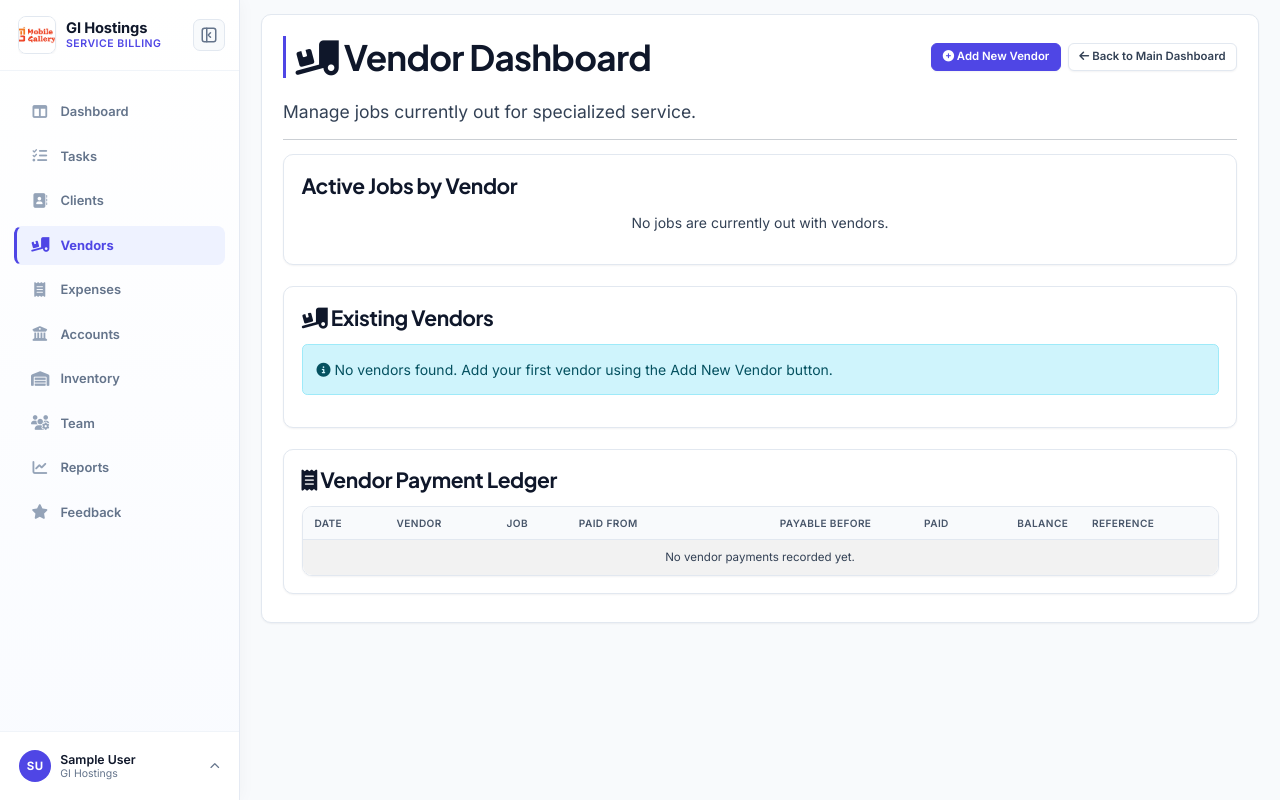
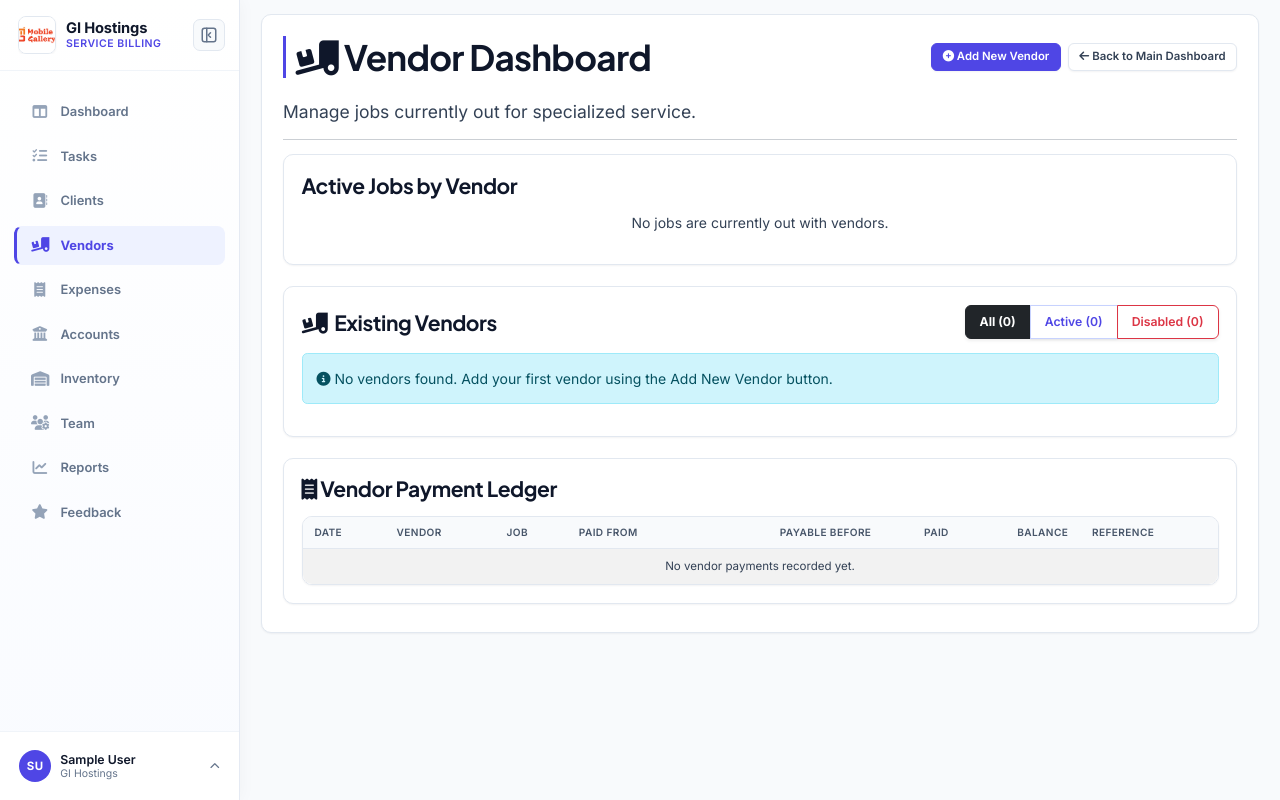
Before and after one commit to anasrawuthar-bit/botgi-project, a Django app: page /staff/vendors/ in a window 1280 px wide. Run offline with Django 4.2, Linux system fonts and the light colour scheme; the visitor is signed in with stand-in values (Sample User, id 1); data comes from the database, SQL or seed files in the repository; data that the repository does not hold is empty; parts of the project's set-up code (start-up, migrations or seed data) failed here and were passed over; some libraries are stand-ins or nearby versions.

Commit message:
Replace vendor delete with disable/enable option inside edit modal

```diff
--- a/job_tickets/forms.py
+++ b/job_tickets/forms.py
@@ -140,7 +140,7 @@ class DiscountForm(forms.Form):
 
 class AssignVendorForm(forms.Form):
     vendor = forms.ModelChoiceField(
-        queryset=Vendor.objects.all(),
+        queryset=Vendor.objects.filter(is_active=True),
         label="Assign to Vendor",
         empty_label="-- Select a Vendor --"
     )
@@ -150,7 +150,7 @@ class AssignVendorForm(forms.Form):
     def __init__(self, *args, **kwargs):
         workspace = kwargs.pop('workspace', None)
         super().__init__(*args, **kwargs)
-        queryset = Vendor.objects.all()
+        queryset = Vendor.objects.filter(is_active=True)
         if workspace:
             queryset = queryset.filter(Q(workspace=workspace) | Q(workspace__isnull=True))
         self.fields['vendor'].queryset = queryset.order_by('company_name')
--- a/job_tickets/models.py
+++ b/job_tickets/models.py
@@ -1788,6 +1788,7 @@ class Vendor(models.Model):
     email = models.EmailField(blank=True)
     address = models.TextField(blank=True)
     specialties = models.TextField(blank=True, help_text="Notes on what this vendor specializes in, e.g., 'Motherboard chip-level repair', 'Data recovery'.")
+    is_active = models.BooleanField(default=True, db_index=True, help_text="Whether this vendor is active and available for new jobs.")
     created_at = models.DateTimeField(auto_now_add=True)
 
     class Meta:
--- a/job_tickets/templates/job_tickets/vendor_dashboard.html
+++ b/job_tickets/templates/job_tickets/vendor_dashboard.html
@@ -127,10 +127,23 @@
     </div>
 
     <div class="card-box mb-2 mt-4">
-        <h4 class="mb-3"><i class="fas fa-truck-loading"></i> Existing Vendors</h4>
+        <div class="d-flex justify-content-between align-items-center mb-3 flex-wrap gap-2">
+            <h4 class="mb-0"><i class="fas fa-truck-loading me-1"></i> Existing Vendors</h4>
+            <div class="btn-group btn-group-sm shadow-sm" role="group" aria-label="Vendor status filter">
+                <a href="?status=all" class="btn {% if status_filter == 'all' %}btn-dark fw-bold{% else %}btn-outline-secondary{% endif %}">
+                    All ({{ total_vendors_count }})
+                </a>
+                <a href="?status=active" class="btn {% if status_filter == 'active' %}btn-primary fw-bold{% else %}btn-outline-primary{% endif %}">
+                    Active ({{ active_vendors_count }})
+                </a>
+                <a href="?status=disabled" class="btn {% if status_filter == 'disabled' %}btn-danger fw-bold{% else %}btn-outline-danger{% endif %}">
+                    Disabled ({{ disabled_vendors_count }})
+                </a>
+            </div>
+        </div>
         {% if vendors %}
         <div class="table-responsive">
-            <table class="table table-striped table-hover">
+            <table class="table table-striped table-hover align-middle">
                 <thead>
                     <tr>
                         <th>Company Name</th>
@@ -146,13 +159,18 @@
                 </thead>
                 <tbody>
                     {% for vendor in vendors %}
-                    <tr>
-                        <td><strong>{{ vendor.company_name }}</strong></td>
+                    <tr class="{% if not vendor.is_active %}opacity-75 bg-light{% endif %}">
+                        <td>
+                            <strong>{{ vendor.company_name }}</strong>
+                            {% if not vendor.is_active %}
+                                <span class="badge bg-secondary ms-1 small"><i class="fas fa-ban me-1"></i>Disabled</span>
+                            {% endif %}
+                        </td>
                         <td>{{ vendor.name|default:"-" }}</td>
                         <td>{{ vendor.phone|default:"-" }}</td>
                         <td>{{ vendor.email|default:"-" }}</td>
                         <td>
-                            <span class="badge bg-primary">{{ vendor.active_jobs_count }} Active</span>
+                            <span class="badge {% if vendor.active_jobs_count > 0 %}bg-primary{% else %}bg-secondary{% endif %}">{{ vendor.active_jobs_count }} Active</span>
                         </td>
                         <td class="text-end">&#8377;{{ vendor.total_payable|floatformat:2 }}</td>
                         <td class="text-end text-primary">&#8377;{{ vendor.total_paid|floatformat:2 }}</td>
@@ -170,21 +188,47 @@
                                 <button type="button" class="btn btn-sm btn-outline-warning" data-bs-toggle="modal" data-bs-target="#editVendorModal{{ vendor.id }}">
                                     <i class="fas fa-edit"></i> Edit
                                 </button>
-                                <button type="button" class="btn btn-sm btn-outline-danger" onclick="deleteVendor({{ vendor.id }}, '{{ vendor.company_name|escapejs }}')">
-                                    <i class="fas fa-trash"></i> Delete
-                                </button>
                             </div>
 
                             <div class="modal fade" id="editVendorModal{{ vendor.id }}" tabindex="-1" aria-labelledby="editVendorModalLabel{{ vendor.id }}" aria-hidden="true">
                                 <div class="modal-dialog">
-                                    <div class="modal-content">
+                                    <div class="modal-content shadow border-0">
                                         <div class="modal-header">
-                                            <h5 class="modal-title" id="editVendorModalLabel{{ vendor.id }}">Edit Vendor: {{ vendor.company_name }}</h5>
+                                            <h5 class="modal-title fw-bold" id="editVendorModalLabel{{ vendor.id }}">
+                                                <i class="fas fa-edit me-1 text-warning"></i>Edit Vendor: {{ vendor.company_name }}
+                                            </h5>
                                             <button type="button" class="btn-close" data-bs-dismiss="modal" aria-label="Close"></button>
                                         </div>
                                         <form method="post" action="{% url 'edit_vendor' vendor.id %}">
                                             {% csrf_token %}
                                             <div class="modal-body">
+                                                <!-- Vendor Status & Disable Option inside Edit -->
+                                                <div class="p-3 mb-3 rounded-3 border {% if vendor.is_active %}bg-light border-secondary-subtle{% else %}bg-danger bg-opacity-10 border-danger border-opacity-25{% endif %} d-flex justify-content-between align-items-center">
+                                                    <div>
+                                                        <div class="fw-semibold small text-dark mb-0">Vendor Status</div>
+                                                        <div class="small">
+                                                            {% if vendor.is_active %}
+                                                                <span class="badge bg-success"><i class="fas fa-check-circle me-1"></i>Active</span>
+                                                                <span class="text-muted ms-1">Available for job outsourcing</span>
+                                                            {% else %}
+                                                                <span class="badge bg-secondary"><i class="fas fa-ban me-1"></i>Disabled</span>
+                                                                <span class="text-danger ms-1">Hidden from new job assignments</span>
+                                                            {% endif %}
+                                                        </div>
+                                                    </div>
+                                                    <div>
+                                                        {% if vendor.is_active %}
+                                                            <button type="button" class="btn btn-outline-danger btn-sm" onclick="toggleVendorStatus({{ vendor.id }}, '{{ vendor.company_name|escapejs }}', false, {{ vendor.active_jobs_count }})">
+                                                                <i class="fas fa-ban me-1"></i>Disable Vendor
+                                                            </button>
+                                                        {% else %}
+                                                            <button type="button" class="btn btn-outline-success btn-sm" onclick="toggleVendorStatus({{ vendor.id }}, '{{ vendor.company_name|escapejs }}', true, 0)">
+                                                                <i class="fas fa-check-circle me-1"></i>Enable Vendor
+                                                            </button>
+                                                        {% endif %}
+                                                    </div>
+                                                </div>
+
                                                 <div class="mb-3">
                                                     <label for="company_name_{{ vendor.id }}" class="form-label">Company Name *</label>
                                                     <input type="text" class="form-control" id="company_name_{{ vendor.id }}" name="company_name" value="{{ vendor.company_name }}" required>
@@ -210,11 +254,24 @@
                                                     <textarea class="form-control" id="specialties_{{ vendor.id }}" name="specialties" rows="2">{{ vendor.specialties }}</textarea>
                                                 </div>
                                             </div>
-                                            <div class="modal-footer">
-                                                <button type="button" class="btn btn-secondary" data-bs-dismiss="modal">Cancel</button>
-                                                <button type="submit" class="btn btn-warning">
-                                                    <i class="fas fa-save"></i> Save Changes
-                                                </button>
+                                            <div class="modal-footer d-flex justify-content-between">
+                                                <div>
+                                                    {% if vendor.is_active %}
+                                                        <button type="button" class="btn btn-outline-danger btn-sm" onclick="toggleVendorStatus({{ vendor.id }}, '{{ vendor.company_name|escapejs }}', false, {{ vendor.active_jobs_count }})">
+                                                            <i class="fas fa-ban me-1"></i>Disable Vendor
+                                                        </button>
+                                                    {% else %}
+                                                        <button type="button" class="btn btn-outline-success btn-sm" onclick="toggleVendorStatus({{ vendor.id }}, '{{ vendor.company_name|escapejs }}', true, 0)">
+                                                            <i class="fas fa-check-circle me-1"></i>Enable Vendor
+                                                        </button>
+                                                    {% endif %}
+                                                </div>
+                                                <div class="d-flex gap-2">
+                                                    <button type="button" class="btn btn-secondary btn-sm" data-bs-dismiss="modal">Cancel</button>
+                                                    <button type="submit" class="btn btn-warning btn-sm fw-semibold">
+                                                        <i class="fas fa-save me-1"></i>Save Changes
+                                                    </button>
+                                                </div>
                                             </div>
                                         </form>
                                     </div>
@@ -446,14 +503,24 @@ document.addEventListener('DOMContentLoaded', function () {
     });
 });
 
-function deleteVendor(vendorId, vendorName) {
-    if (!confirm(`Are you sure you want to delete vendor "${vendorName}"?\n\nThis action cannot be undone.`)) {
+function toggleVendorStatus(vendorId, vendorName, willEnable, activeJobsCount) {
+    if (!willEnable && activeJobsCount > 0) {
+        alert(`Cannot disable vendor "${vendorName}" because they currently have ${activeJobsCount} active job(s) with them.\n\nPlease mark those jobs as returned first.`);
+        return;
+    }
+
+    const actionText = willEnable ? 'enable' : 'disable';
+    const explanation = willEnable
+        ? `This will re-activate "${vendorName}" so they can be assigned to new jobs.`
+        : `This will hide "${vendorName}" from new job assignments while safely preserving all historical jobs, payment transactions, and ledger records.`;
+
+    if (!confirm(`Are you sure you want to ${actionText} vendor "${vendorName}"?\n\n${explanation}`)) {
         return;
     }
 
     const form = document.createElement('form');
     form.method = 'POST';
-    form.action = '{% url "delete_vendor" 0 %}'.replace('/0/', '/' + vendorId + '/');
+    form.action = '{% url "toggle_vendor_status" 0 %}'.replace('/0/', '/' + vendorId + '/');
 
     const csrfToken = document.querySelector('[name=csrfmiddlewaretoken]');
     if (csrfToken) {
--- a/job_tickets/urls.py
+++ b/job_tickets/urls.py
@@ -49,6 +49,7 @@ urlpatterns = [
     path('staff/inventory/track-serial/', views.inventory_track_serial, name='inventory_track_serial'),
     path('staff/vendors/', views.vendor_dashboard, name='vendor_dashboard'),
     path('staff/vendors/<int:vendor_id>/edit/', views.edit_vendor, name='edit_vendor'),
+    path('staff/vendors/<int:vendor_id>/toggle-status/', views.toggle_vendor_status, name='toggle_vendor_status'),
     path('staff/vendors/<int:vendor_id>/delete/', views.delete_vendor, name='delete_vendor'),
     path('staff/vendors/<int:vendor_id>/payment/', views.record_vendor_payment, name='record_vendor_payment'),
     path('job-created/<str:job_code>/', views.job_creation_success, name='job_creation_success'),
--- a/job_tickets/views/vendor_views.py
+++ b/job_tickets/views/vendor_views.py
@@ -530,13 +530,29 @@ def vendor_dashboard(request):
     else:
         vendor_form = VendorForm() # For GET request or error display
 
+    status_filter = (request.GET.get('status') or 'all').strip().lower()
+    if status_filter not in {'active', 'disabled', 'all'}:
+        status_filter = 'all'
+
     # Get all vendors and annotate them with the count of jobs currently with them
     active_jobs_filter = Q(services__status='Sent to Vendor')
     if current_workspace:
         active_jobs_filter &= Q(services__job_ticket__workspace=current_workspace)
-    vendors = list(scope_to_workspace(Vendor.objects, current_workspace).annotate(
+
+    base_vendors_qs = scope_to_workspace(Vendor.objects, current_workspace).annotate(
         active_jobs_count=Count('services', filter=active_jobs_filter)
-    ).order_by('company_name'))
+    ).order_by('-is_active', 'company_name')
+
+    total_vendors_count = base_vendors_qs.count()
+    active_vendors_count = base_vendors_qs.filter(is_active=True).count()
+    disabled_vendors_count = base_vendors_qs.filter(is_active=False).count()
+
+    if status_filter == 'active':
+        vendors = list(base_vendors_qs.filter(is_active=True))
+    elif status_filter == 'disabled':
+        vendors = list(base_vendors_qs.filter(is_active=False))
+    else:
+        vendors = list(base_vendors_qs)
 
     vendor_by_id = {vendor.id: vendor for vendor in vendors}
     for vendor in vendors:
@@ -630,6 +646,10 @@ def vendor_dashboard(request):
         'today_date': timezone.localdate().strftime('%Y-%m-%d'),
         'vendor_payment_method_choices': VendorPayment.METHOD_CHOICES,
         'financial_accounts': financial_accounts,
+        'status_filter': status_filter,
+        'total_vendors_count': total_vendors_count,
+        'active_vendors_count': active_vendors_count,
+        'disabled_vendors_count': disabled_vendors_count,
     }
     return render(request, 'job_tickets/vendor_dashboard.html', context)
 
@@ -650,6 +670,8 @@ def edit_vendor(request, vendor_id):
     vendor.email = request.POST.get('email', vendor.email)
     vendor.address = request.POST.get('address', vendor.address)
     vendor.specialties = request.POST.get('specialties', vendor.specialties)
+    if 'is_active' in request.POST:
+        vendor.is_active = request.POST.get('is_active') in ['true', 'True', '1', 'on']
 
     try:
         vendor.save()
@@ -661,30 +683,42 @@ def edit_vendor(request, vendor_id):
 
 @login_required
 @require_POST
-def delete_vendor(request, vendor_id):
-    """Delete a vendor (only if no active services)."""
+def toggle_vendor_status(request, vendor_id):
+    """Enable or disable a vendor."""
     denied = _staff_access_required(request, "staff_dashboard")
     if denied:
         return denied
 
-    vendor = get_object_or_404(scope_to_workspace(Vendor.objects.filter(id=vendor_id), getattr(request, 'current_workspace', None)))
+    current_workspace = getattr(request, 'current_workspace', None)
+    vendor = get_object_or_404(scope_to_workspace(Vendor.objects.filter(id=vendor_id), current_workspace))
 
-    # Check if vendor has any active services
-    active_services = scope_to_workspace(
-        SpecializedService.objects.filter(vendor=vendor, status='Sent to Vendor'),
-        getattr(request, 'current_workspace', None),
-        field='job_ticket__workspace',
-    ).count()
-
-    if active_services > 0:
-        messages.error(request, f"Cannot delete vendor '{vendor.company_name}' because they have {active_services} active job(s). Please mark those jobs as returned first.")
-        return redirect('vendor_dashboard')
-
-    vendor_name = vendor.company_name
-    vendor.delete()
-    messages.success(request, f"Vendor '{vendor_name}' deleted successfully.")
+    if vendor.is_active:
+        active_services = scope_to_workspace(
+            SpecializedService.objects.filter(vendor=vendor, status='Sent to Vendor'),
+            current_workspace,
+            field='job_ticket__workspace',
+        ).count()
+        if active_services > 0:
+            messages.error(
+                request,
+                f"Cannot disable vendor '{vendor.company_name}' because they have {active_services} active job(s) with them. Please mark those jobs as returned first."
+            )
+            return redirect('vendor_dashboard')
+        vendor.is_active = False
+        vendor.save(update_fields=['is_active'])
+        messages.success(request, f"Vendor '{vendor.company_name}' has been disabled.")
+    else:
+        vendor.is_active = True
+        vendor.save(update_fields=['is_active'])
+        messages.success(request, f"Vendor '{vendor.company_name}' has been enabled.")
 
     return redirect('vendor_dashboard')
+
+@login_required
+@require_POST
+def delete_vendor(request, vendor_id):
+    """Safely disable the vendor instead of deleting historical financial records."""
+    return toggle_vendor_status(request, vendor_id)
 
 def _build_vendor_report_context(request, vendor_id):
     vendor = get_object_or_404(
```
Also changed, not shown: job_tickets/test_vendor_payment_accounts.py (+108 -0 lines), job_tickets/migrations/0106_vendor_is_active.py (added).
